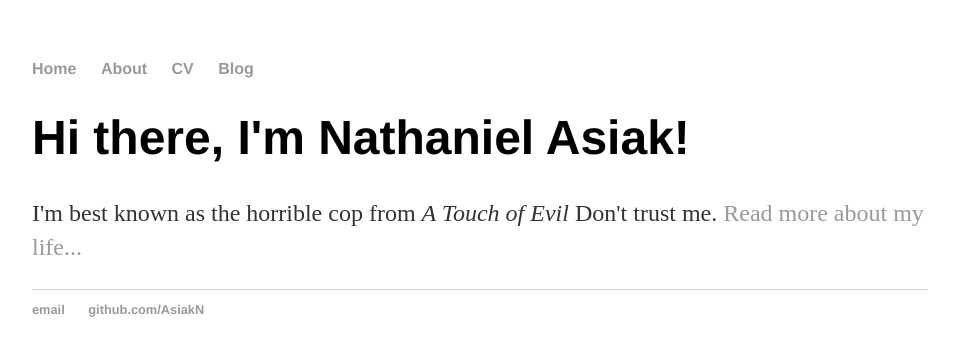
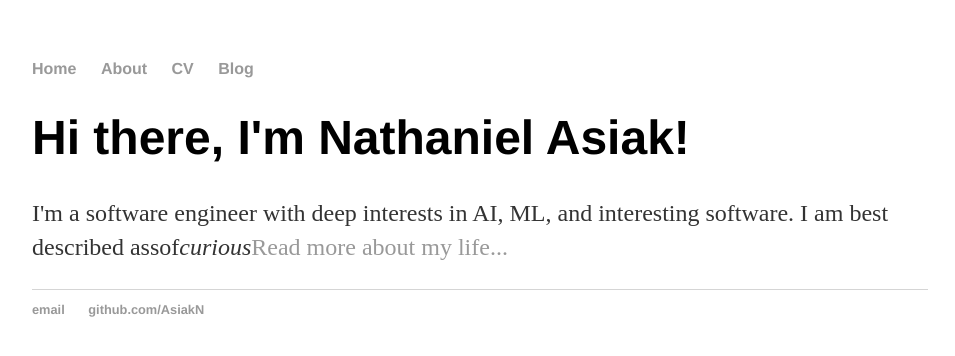
Before and after one commit to AsiakN/Nat.github.io, a Jekyll site: the page built from index.html, in a window 1280 px wide. Shown: the top 356 px of the page, without its empty margins (160-1115 px from the left). Built offline with Jekyll 4.4.1, drawn with Linux system fonts in a browser that asks for light colours.

Commit message:
Update index.html

```diff
--- a/index.html
+++ b/index.html
@@ -1,8 +1,8 @@
 ---
 layout: default
-title: Nathaniel Asiak, Horrible Cop
+title: Nathaniel Asiak
 ---
 <div class="blurb">
 	<h1>Hi there, I'm Nathaniel  Asiak!</h1>
-	<p>I'm best known as the horrible cop from <em>A Touch of Evil</em> Don't trust me. <a href="/about">Read more about my life...</a></p>
+	<p>I'm a software engineer with deep interests in AI, ML, and interesting software. I am best described as</boring>sof<em>curious</em></em><a href="/about">Read more about my life...</a></p>
 </div><!-- /.blurb -->
```
